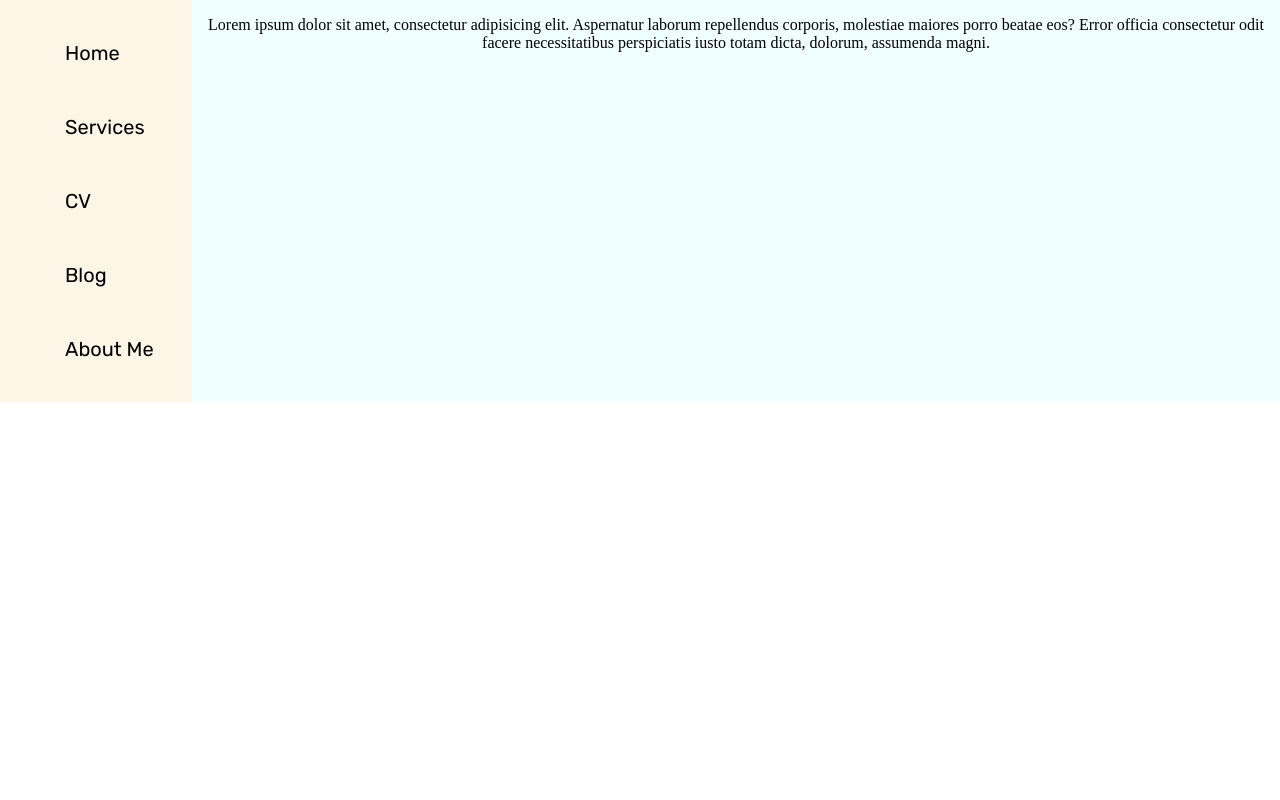
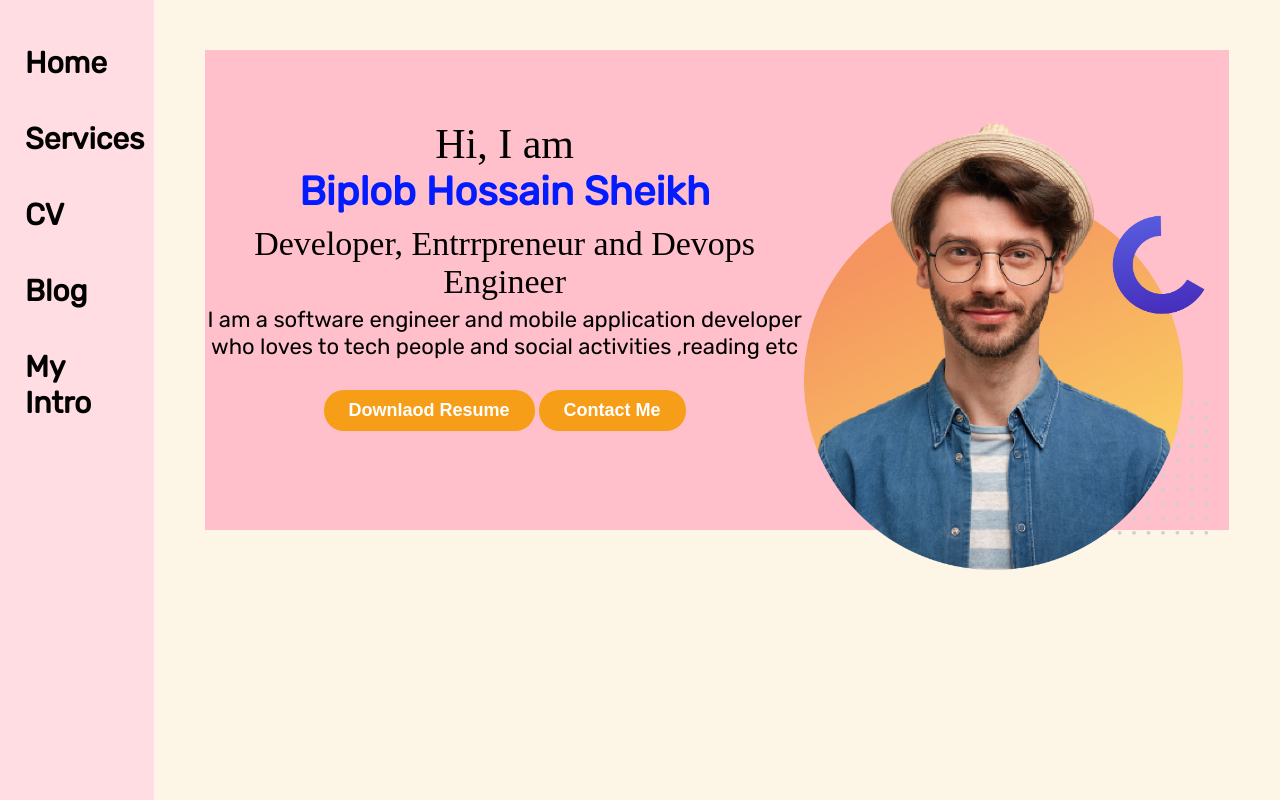
Before and after one commit to Biplob1994/Personsal-Portfolio, a plain HTML site: page index.html in a window 1280 px wide. Drawn offline with Linux system fonts and the light colour scheme.

Commit message:
first section

```diff
--- a/index.html
+++ b/index.html
@@ -14,17 +14,31 @@
       <div class="container">
  <div class="sidebar">
       <nav>
-        <ul class="nav-list">
+        <ul>
           <li>Home</li>
           <li>Services</li>
           <li>CV</li>
           <li>Blog</li>
-          <li>About Me</li>
+          <li>My Intro</li>
         </ul>
       </nav>
     </div>
           <div class="main">
-      <p>Lorem ipsum dolor sit amet, consectetur adipisicing elit. Aspernatur laborum repellendus corporis, molestiae maiores porro beatae eos? Error officia consectetur odit facere necessitatibus perspiciatis iusto totam dicta, dolorum, assumenda magni.</p>
+      <div class="infocontainer">
+          <div class="devinfo">
+            <span class="hello">Hi, I am </span>
+            <span class="name">Biplob Hossain Sheikh</span>
+            <span class="about">Developer, Entrrpreneur and Devops Engineer</span>
+            <span class="more-about">I am a software engineer and mobile application developer who loves to tech people and social activities ,reading etc</span>
+            <div class="buttons">
+                <button>Downlaod Resume</button>
+                <button>Contact Me</button>
+            </div>
+          </div>
+          <dev class="devpic">
+              <img src="images/devname.png" alt="biplob hossain sheikh">
+          </dev>
+      </div>
           </div>
       </div>
 
--- a/style.css
+++ b/style.css
@@ -1,27 +1,80 @@
-@import url('https://fonts.googleapis.com/css2?family=Raleway:ital@1&family=Rubik&display=swap');
+@import url("https://fonts.googleapis.com/css2?family=Raleway:ital@1&family=Rubik&display=swap");
+@import url("https://fonts.googleapis.com/css2?family=Raleway:ital@1&family=Rubik&display=swap");
 
-body{
-    margin: 0;
-    padding: 0;
+* {
+  margin: 0;
+  padding: 0;
 }
-.sidebar{
-    width: 15vw;
-    background-color: oldlace;
-    font-family: 'Raleway', sans-serif;
-        font-family: 'Rubik', sans-serif;
+.sidebar {
+  width: 12vw;
+  background-color: rgba(255, 219, 225, 0.925);
+  font-family: "Raleway", sans-serif;
+  font-family: "Rubik", sans-serif;
+  height: 100vh;
+}
+.sidebar nav {
+  padding: 25px;
+}
+.sidebar nav li {
+  list-style: none;
+  font-size: 30px;
+  padding: 20px 0;
+  font-weight: bold;
+}
+.container {
+  display: flex;
+}
+.main {
+  width: 88vw;
+  background-color: oldlace;
+  text-align: center;
+}
+.infocontainer {
+  background-color: pink;
+  width: 80vw;
+  height: 60vh;
+  margin: 50px auto;
+  display: flex;
+  justify-content: space-around;
+}
+.devinfo {
+  display: flex;
+  justify-content: center;
+  flex-direction: column;
+}
 
+.devpic img {
+  height: 65vh;
 }
-.nav-list li{
-    list-style-type: none;
-    padding: 25px;
-    font-size: 20px;
-
+.hello {
+  font-size: 42px;
 }
-.container{
-    display: flex;
+.name {
+  font-size: 40px;
+  font-weight: bold;
+  font-family: "Raleway", sans-serif;
+  color: rgb(2, 28, 255);
+  margin-bottom: 10px;
+  font-family: "Rubik", sans-serif;
 }
-.main{
-    width: 85vw;
-    background-color: azure;
-    text-align: center;
+.about {
+  font-size: 34px;
+  margin-bottom: 5px;
 }
+.more-about {
+  font-size: 22px;
+  font-family: "Raleway", sans-serif;
+  font-family: "Rubik", sans-serif;
+}
+.buttons {
+  margin: 30px;
+}
+.buttons button {
+  padding: 10px 25px;
+  background-color: rgb(247, 158, 24);
+  color: white;
+  font-size: 18px;
+  font-weight: bold;
+  border-radius: 20px;
+  border: none;
+}
```
Also changed, not shown: images/devname.png (added).
